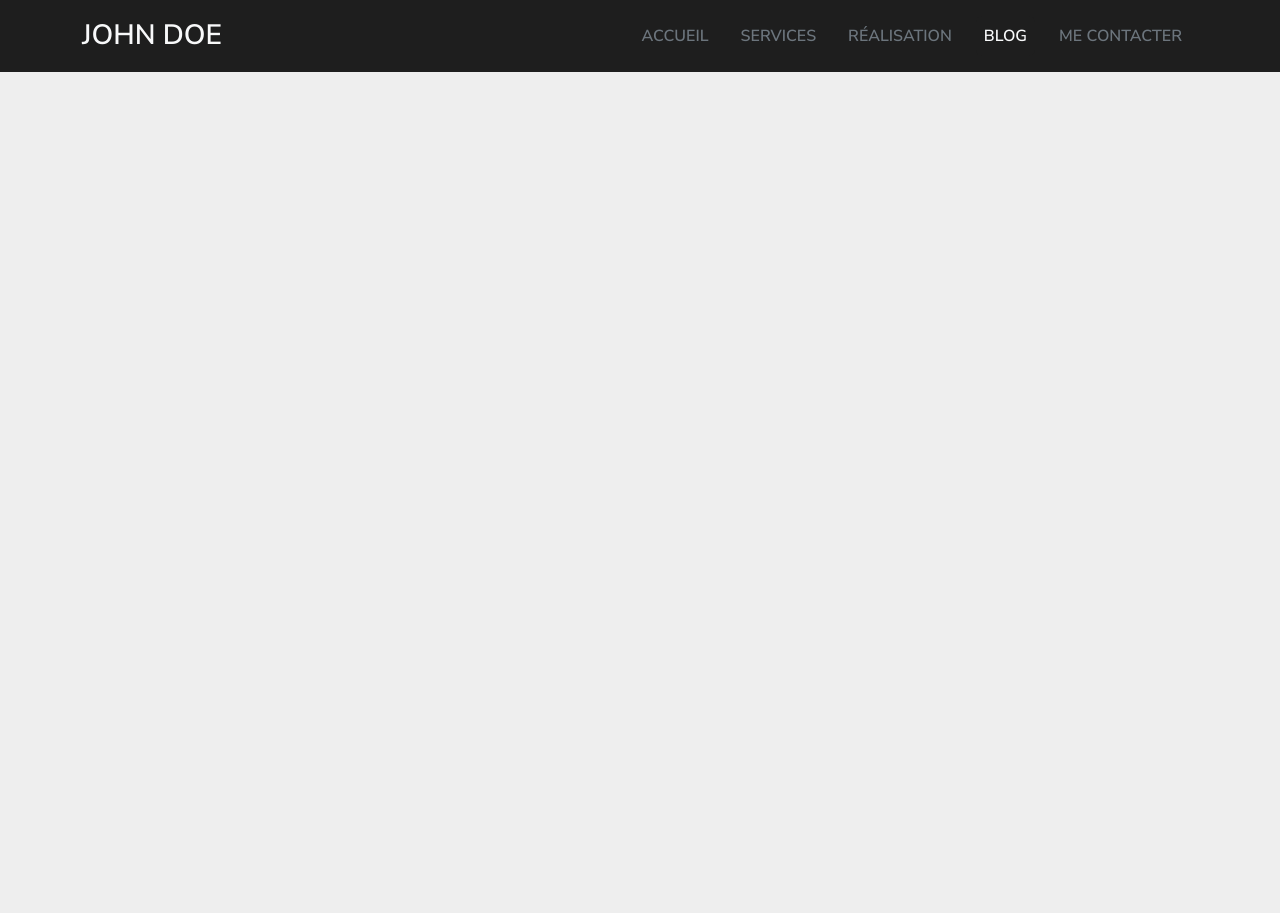
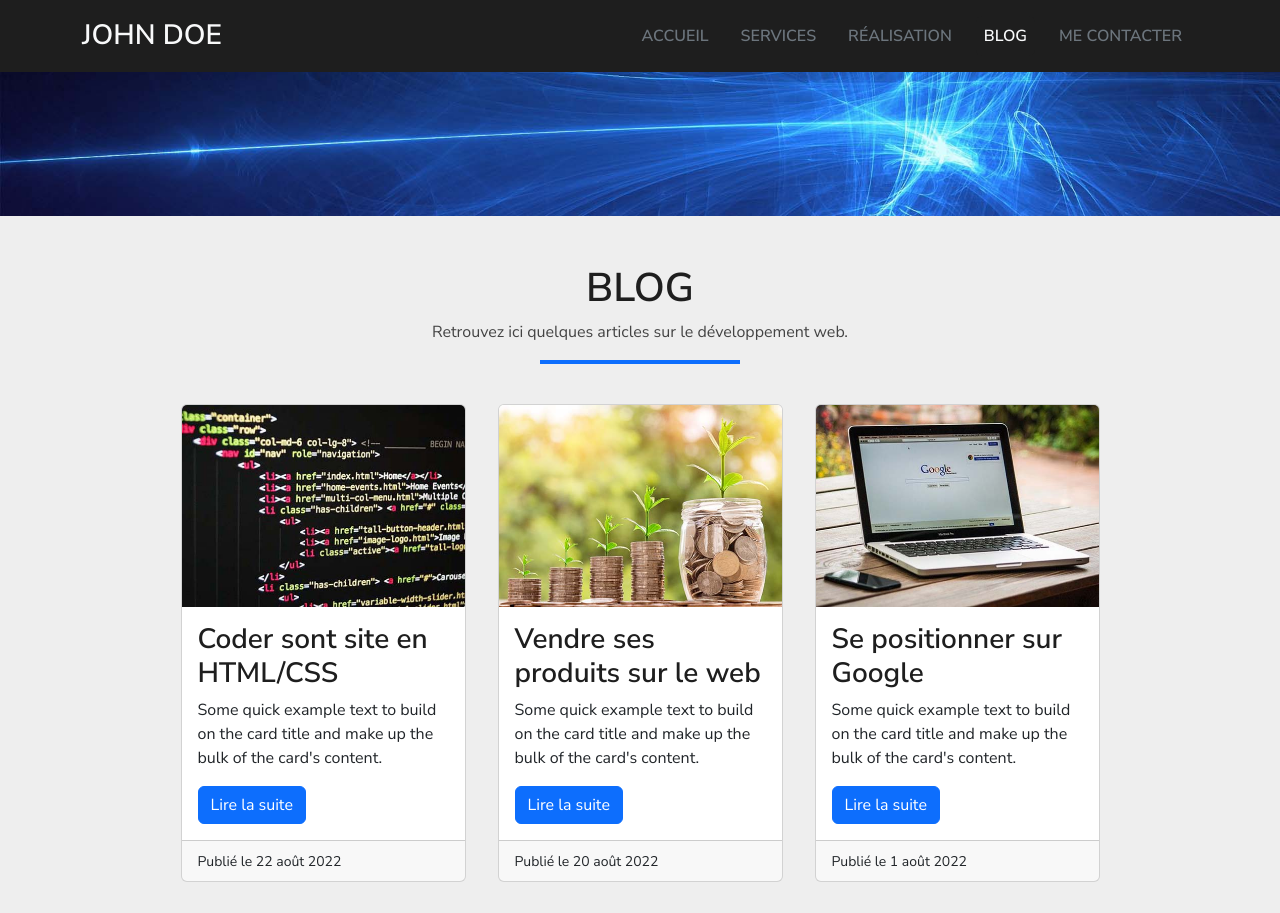
Before and after one commit to Anaiitat/CV-React, a React (Vite) app: page /blog in a window 1280 px wide. Shown: the top 913 px of the page. Before the commit the page ends 800 px from the top, so only its background shows below. Built offline with nearby package versions, Linux system fonts and the light colour scheme.

Commit message:
inssertion section + card

```diff
--- /dev/null
+++ b/src/components/CardBlog.jsx
@@ -0,0 +1,95 @@
+import React from "react";
+import { useState } from "react";
+import Coder from "/public/img/blog/coder.jpg";
+import Croissance from "/public/img/blog/croissance.jpg";
+import Google from "/public/img/blog/google.jpg";
+import Screens from "/public/img/blog/screens.jpg";
+import Seo from "/public/img/blog/seo.jpg";
+import Technos from "/public/img/blog/technos.png";
+
+function CardBlog() {
+
+    const [articles, setarticles] = useState([
+      {
+        id: 1,
+        name: "Coder sont site en HTML/CSS",
+        description:
+          "Some quick example text to build on the card title and make up the bulk of the card's content.",
+        date: "22 août 2022",
+        img: {
+          src: Coder,
+        },
+      },
+      {
+        id: 2,
+        name: "Vendre ses produits sur le web",
+        description:
+          "Some quick example text to build on the card title and make up the bulk of the card's content.",
+        date: "20 août 2022",
+        img: {
+          src: Croissance,
+        },
+      },
+      {
+        id: 3,
+        name: "Se positionner sur Google",
+        description:
+          "Some quick example text to build on the card title and make up the bulk of the card's content.",
+        date: "1 août 2022",
+        img: {
+          src: Google,
+        },
+      },
+      {
+        id: 4,
+        name: "Coder en responsive design",
+        description:
+          "Some quick example text to build on the card title and make up the bulk of the card's content.",
+        date: "31 juillet 2022",
+        img: {
+          src: Screens,
+        },
+      },
+      {
+        id: 5,
+        name: "Techniques de référencement",
+        description:
+          "Some quick example text to build on the card title and make up the bulk of the card's content.",
+        date: "30 juillet 2022",
+        img: {
+          src: Seo,
+        },
+      },
+      {
+        id: 6,
+        name: "Apprendre à coder",
+        description:
+          "Some quick example text to build on the card title and make up the bulk of the card's content.",
+        date: "12 juillet 2022",
+        img: {
+          src: Technos,
+        },
+      },
+
+    ]);
+
+  return (
+    <div className="row mt-4  align-items-start justify-content-center">
+      {articles.map((article) => (
+        <article key={article.id} className=" card col-md-6 col-lg-3 p-0 m-3 ">
+          <img src={article.img.src} className="card-img-top" />
+          <div className="card-body">
+            <h3>{article.name}</h3>
+            <p className="card-text">{article.description}</p>
+            <button className="btn btn-primary ">Lire la suite</button>
+          </div>
+          <div className="card-footer">
+            <small>Publié le {article.date}</small>
+          </div>
+        </article>
+      ))}
+    </div>
+  );
+}
+
+export default CardBlog;
--- a/src/components/CardRealisation.jsx
+++ b/src/components/CardRealisation.jsx
@@ -45,7 +45,7 @@ function CardRealisation() {
           <img src={realisation.img.src} className="card-img-top" />
           <div className="card-body ">
             <h3 className="card-title">{realisation.name}</h3>
-            <p className="card-text">{realisation.description}</p>
+            <p >{realisation.description}</p>
             <button className="btn btn-outline-primary ">Voir</button>
           </div>
           <div className="card-footer">
--- a/src/pages/Blog.jsx
+++ b/src/pages/Blog.jsx
@@ -1,9 +1,23 @@
 import React from "react";
+import CardBlog from "../components/CardBlog"
 
-const Blog = () =>{
-    return (
-        <h1>Blog</h1>
-    )
-}
+const Blog = () => {
+
+  return (
+    <main>
+      <div className="pt-3">
+        <img className="img-fluid " src="./public/img/banner.jpg" />
+      </div>
+      <section className="container mt-5">
+        <div className="text-center">
+          <h1 className="text-uppercase">Blog</h1>
+          <p>Retrouvez ici quelques articles sur le développement web.</p>
+          <div className="custom-border m-auto"></div>
+        </div>
+      <CardBlog/>
+      </section>
+    </main>
+  );
+};
 
 export default Blog;
```
